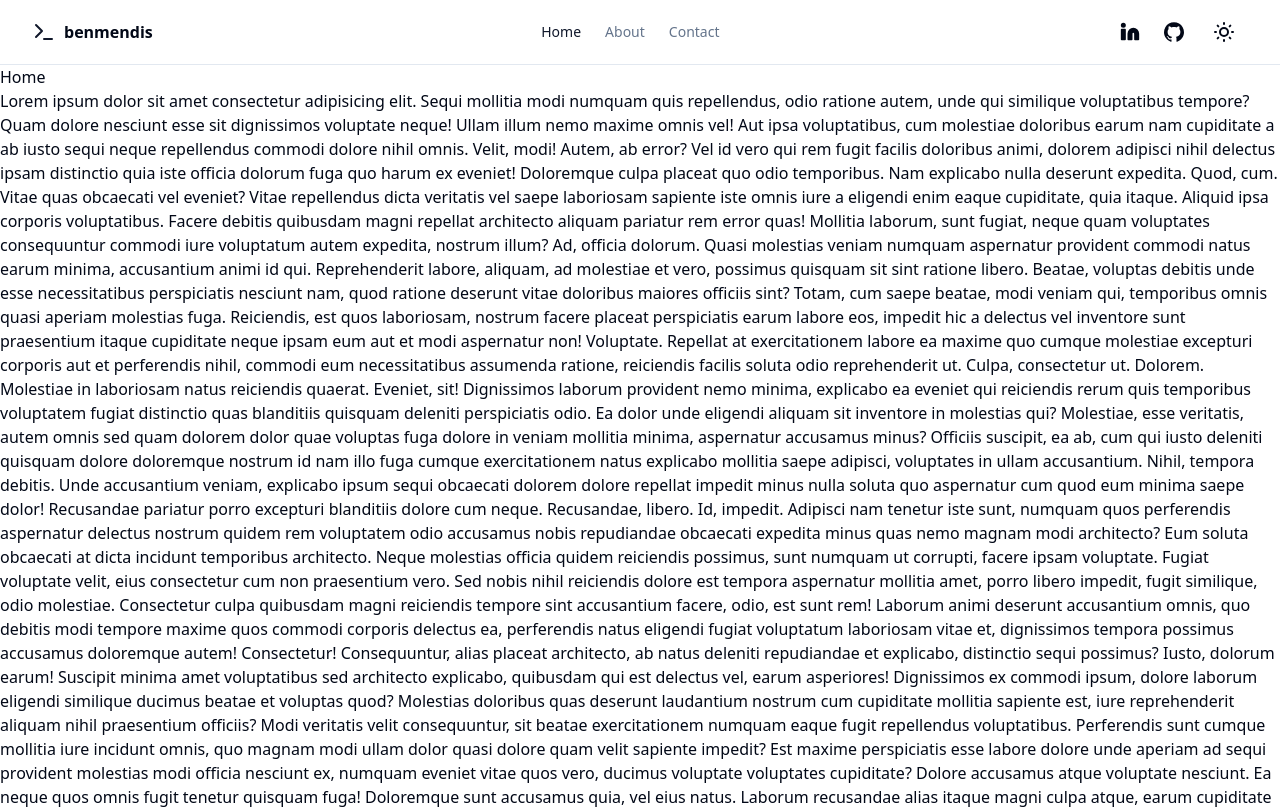
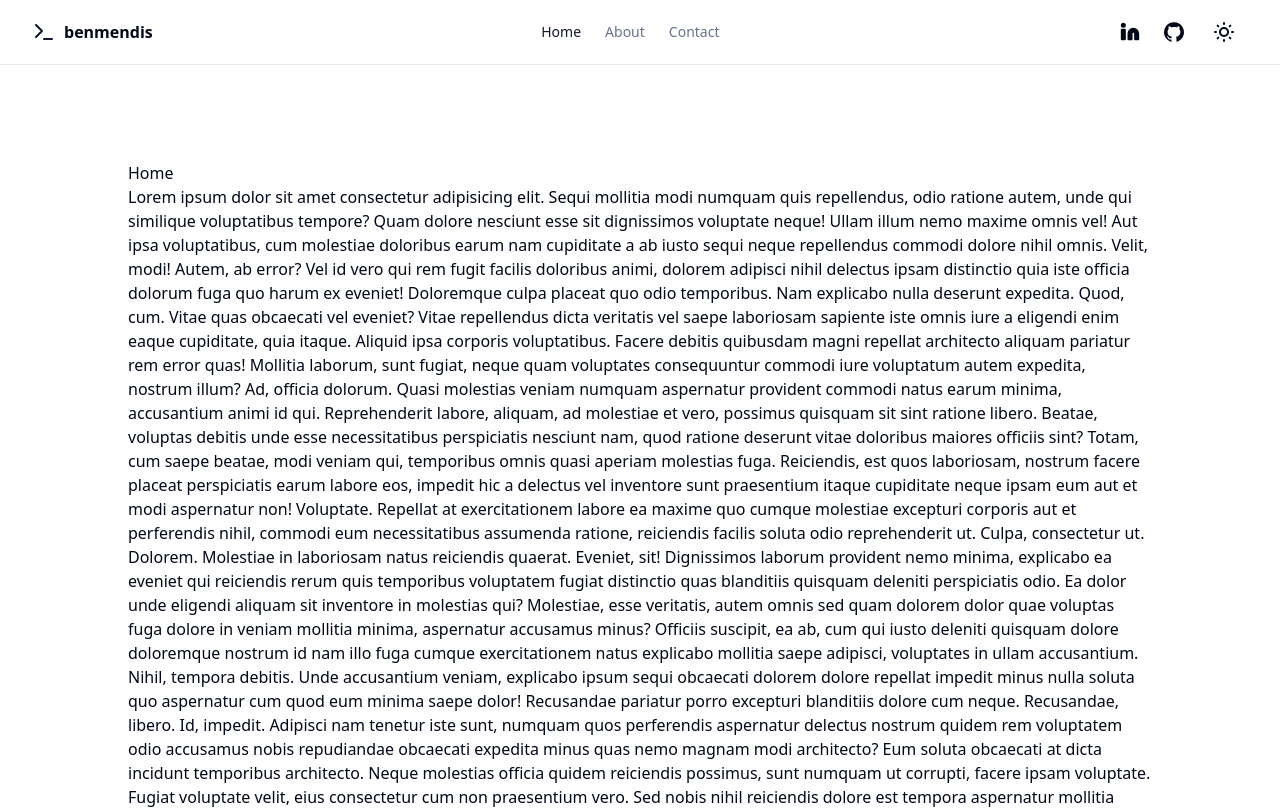
Before and after one commit to bcmendis/benmendis, a Next.js app: page / in a window 1280 px wide. Shown: the top 809 px of the page. Built offline with nearby package versions, Linux system fonts and the light colour scheme.

Commit message:
Fixed layout issues

```diff
--- a/app/layout.tsx
+++ b/app/layout.tsx
@@ -24,10 +24,12 @@ export default function RootLayout({children}: RootLayoutProps) {
         )}
       >
         <ThemeProvider attribute="class" defaultTheme="system" enableSystem>
-          <div className="relative flex min-h-screen flex-col">
+          <main className="flex flex-col justify-start items-center min-h-screen">
             <NavBar />
-            <div className="flex-1">{children}</div>
-          </div>
+            <section className="flex flex-col w[90%] sm:w-[80%] items-center justify-between py-10 sm:py-24">
+              {children}
+            </section>
+          </main>
         </ThemeProvider>
       </body>
     </html>
--- a/components/layout/SiteLinks.tsx
+++ b/components/layout/SiteLinks.tsx
@@ -11,9 +11,6 @@ import {
   Sheet,
   SheetContent,
   SheetClose,
-  SheetDescription,
-  SheetHeader,
-  SheetTitle,
   SheetTrigger,
 } from "@/components/ui/sheet";
 import SocialLinks from "./SocialLinks";
```
